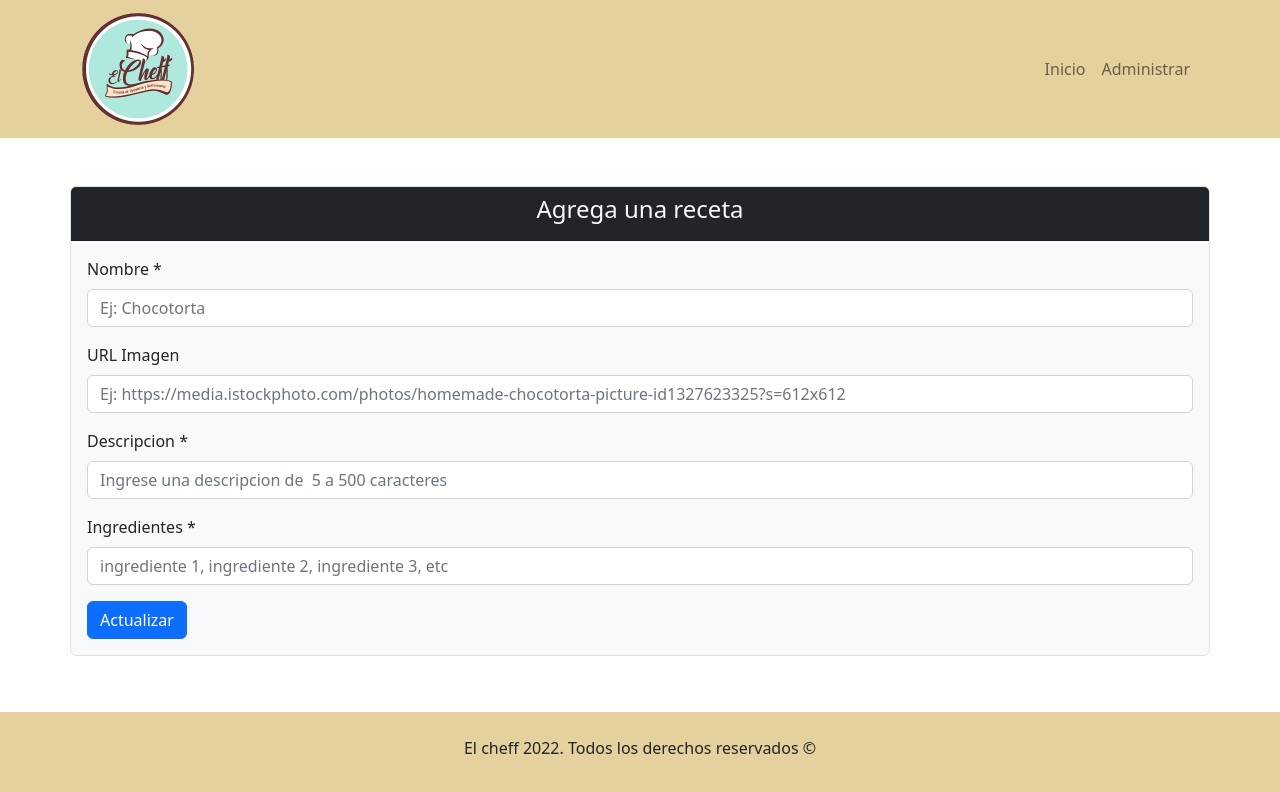
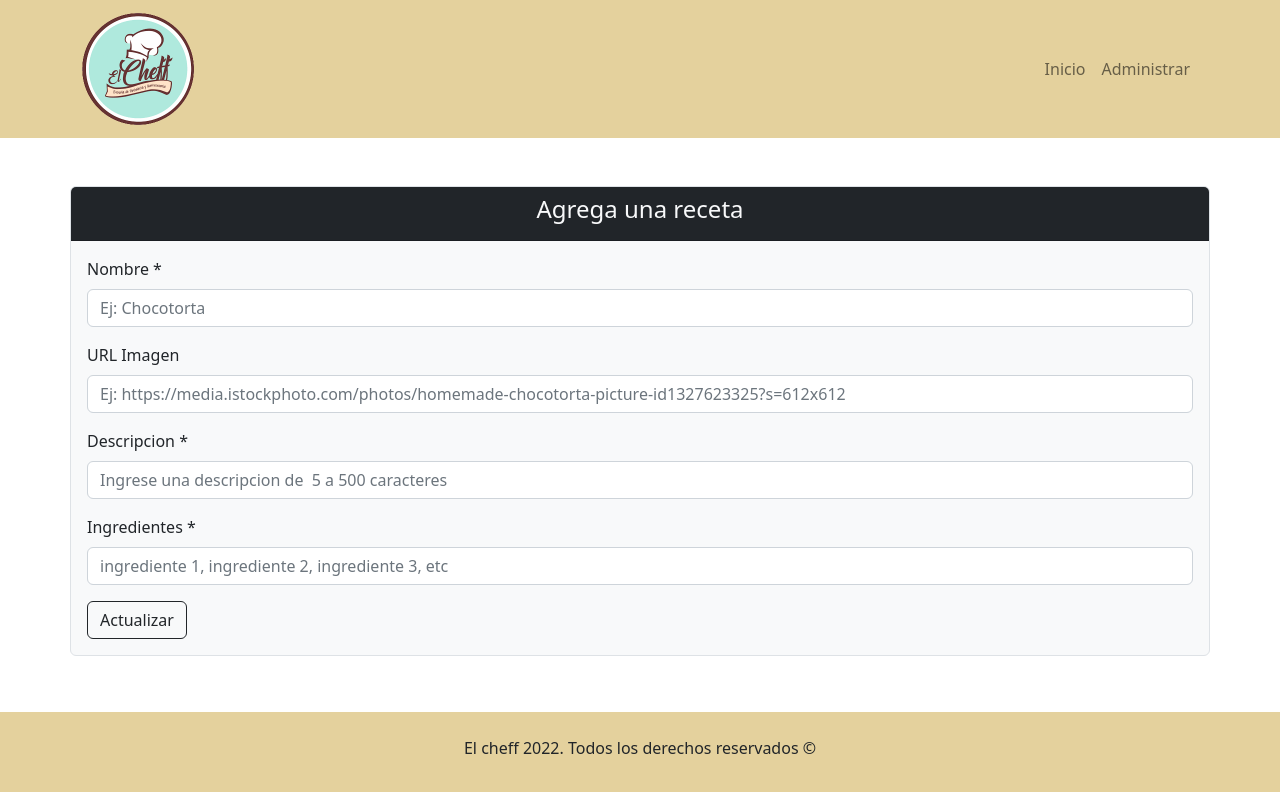
Before and after one commit to nicolasandr/CRUD-ListarRecetas-React, a React (Create React App) app: page /administrar/editar/1 in a window 1280 px wide. Shown: the top 792 px of the page. Built offline with nearby package versions, Linux system fonts and the light colour scheme; no server answers.

Commit message:
modificamos el color del boton actualizar

```diff
--- a/src/components/views/receta/EditarReceta.js
+++ b/src/components/views/receta/EditarReceta.js
@@ -113,7 +113,7 @@
                         ref={ingredientesRef}
                     />
                 </Form.Group>
-                <Button variant="primary" type="submit">
+                <Button variant="outline-dark" type="submit">
                     Actualizar
                 </Button>
             </Form>
```
